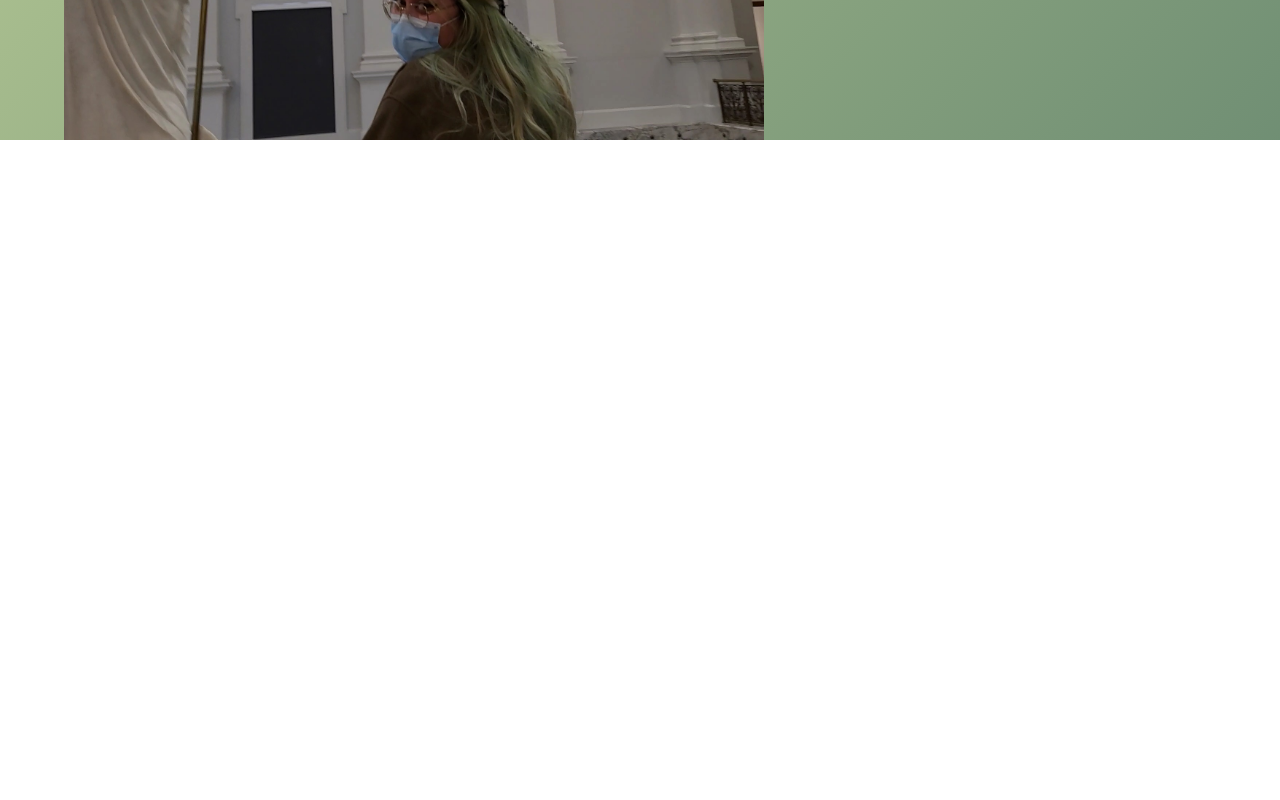
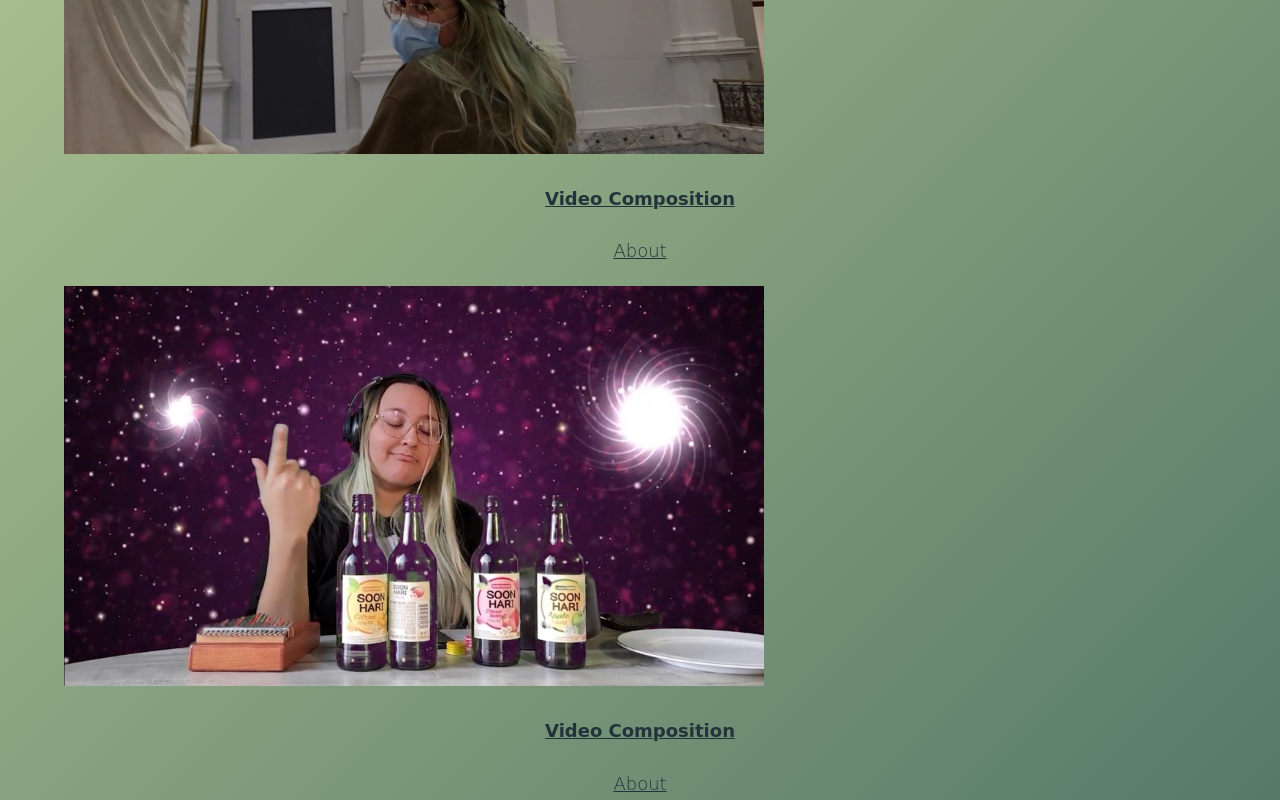
Before and after one commit to gloriapsanchez/GloriaPSanchez, a plain HTML site: page art75.html in a window 1280 px wide. Shown: the part 877-1677 px from the top of the page. Drawn offline with Linux system fonts and the light colour scheme.

Commit message:
Update art75.html

```diff
--- a/art75.html
+++ b/art75.html
@@ -59,7 +59,7 @@
                                 <div class="col-4">
                                   <a href="project12.html">
                                     <div class="project_card">
-                                      <img class="homepage_project_image" src="assets\images\Dj.jpg"/>
+                                      <img class="homepage_project_image" src="assets\images\DJ.jpg"/>
                                       <h4 class="project_card_name">Video Composition</h4>
                                       <p class="project_card_about">About</p>
                                     </div>
```
